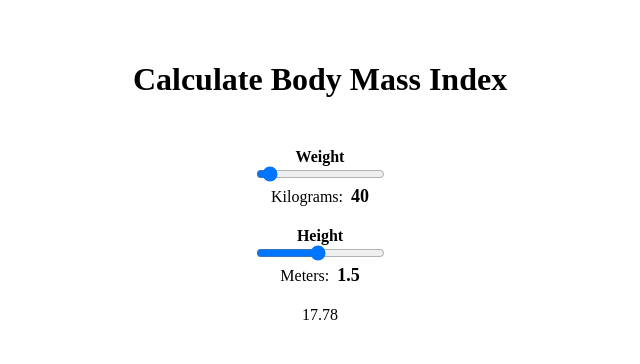
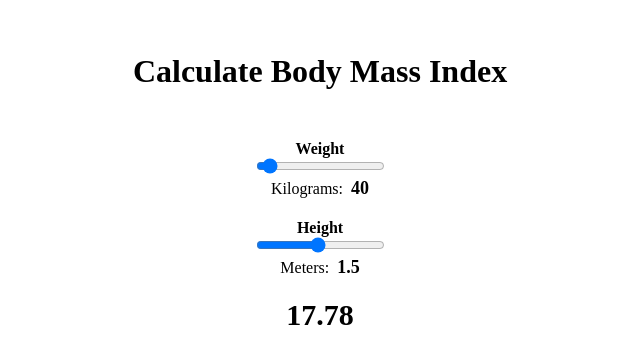
Before and after one commit to practice-ben/bmi-calculator, a React (Vite) app: page / in a window 1280 px wide. Shown: the part 208-572 px from the top of the page, without its empty margins (320-960 px from the left). Built offline with nearby package versions, Linux system fonts and the light colour scheme.

Commit message:
Beautify BMI

```diff
--- a/src/index.css
+++ b/src/index.css
@@ -26,3 +26,7 @@ body {
   font-size: 18px;
   margin-left: 8px;
 }
+.bmi {
+  font-weight: 700;
+  font-size: 30px;
+}
```
